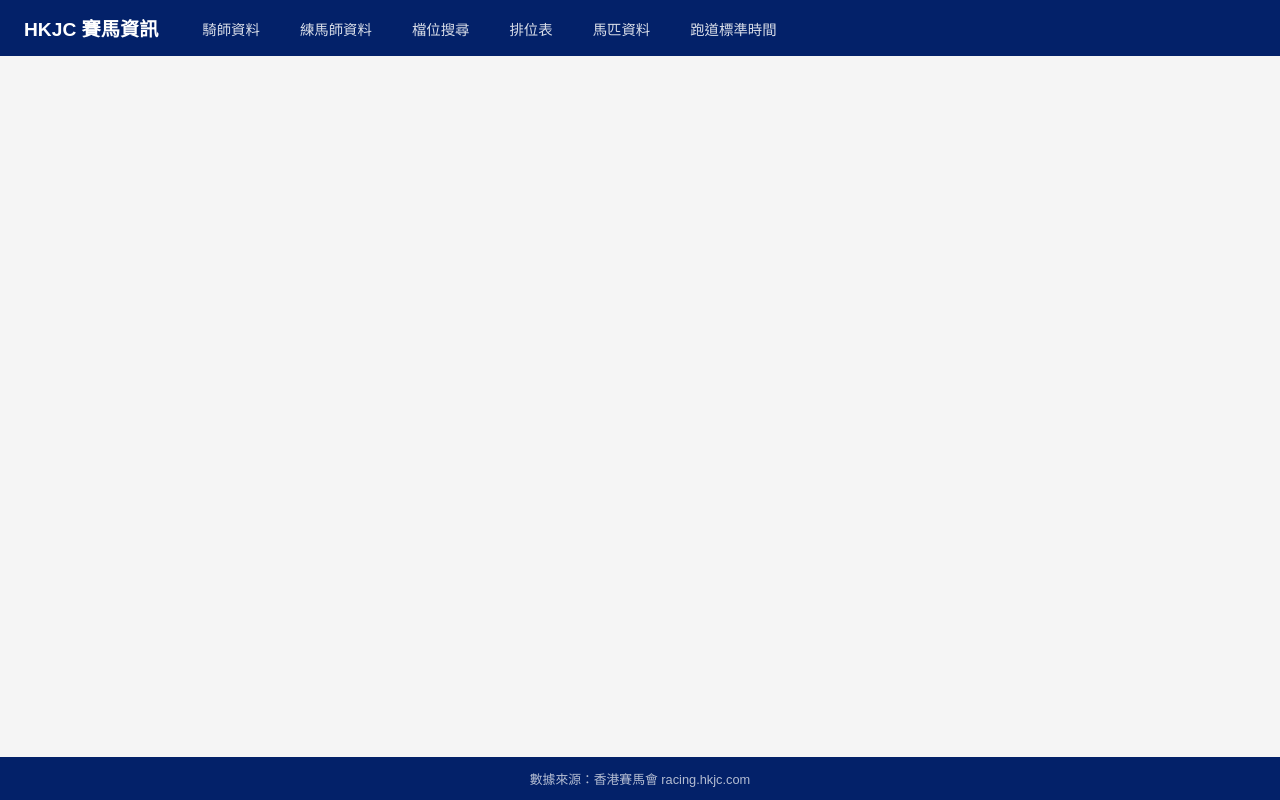
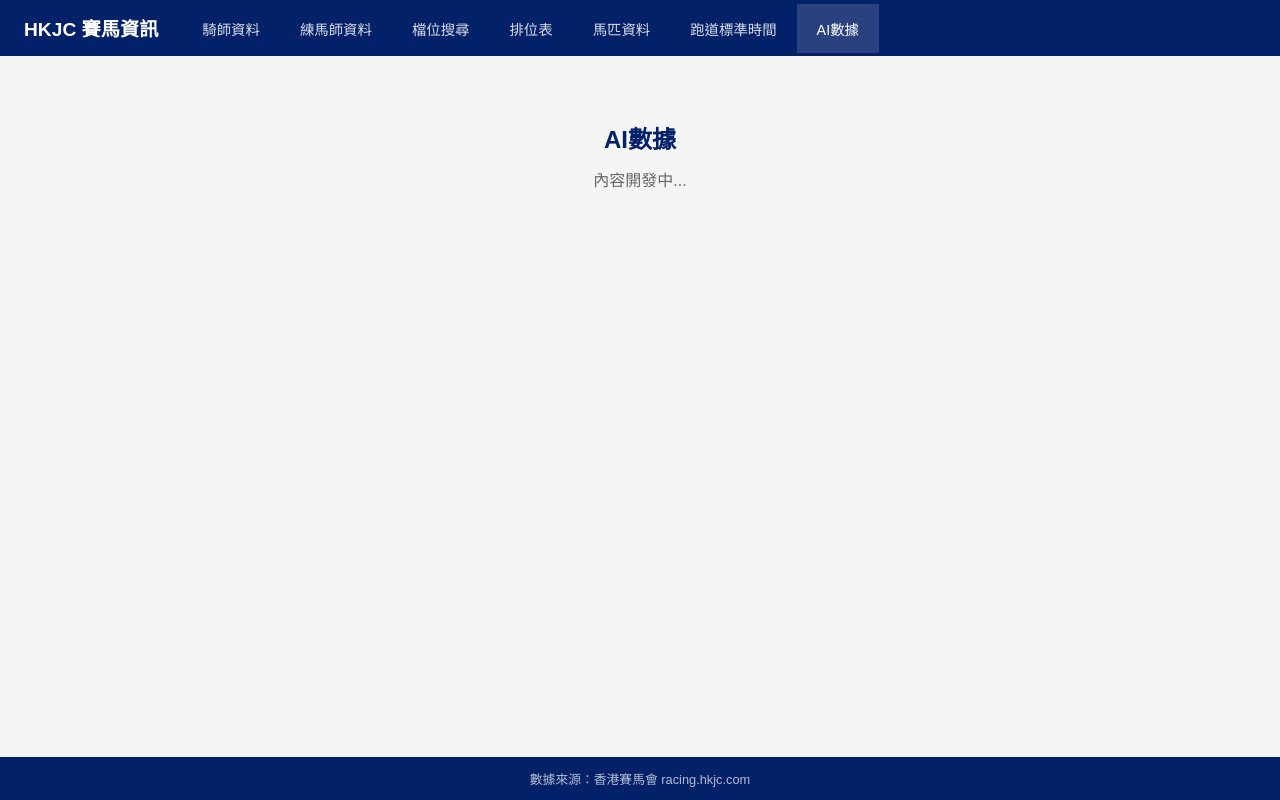
Before and after one commit to opopligher1996/hkjc-webs, a React (Vite) app in the folder frontend/: page /ai-data in a window 1280 px wide. Built offline with nearby package versions, Linux system fonts and the light colour scheme; the HTML template or start-up script is replaced by a standard one.

Commit message:
Add AI數據 nav tab (placeholder page)

```diff
--- a/frontend/src/App.jsx
+++ b/frontend/src/App.jsx
@@ -6,6 +6,7 @@ import DrawPage from './pages/DrawPage';
 import RacecardPage from './pages/RacecardPage';
 import HorsePage from './pages/HorsePage';
 import CourseTimePage from './pages/CourseTimePage';
+import AiDataPage from './pages/AiDataPage';
 
 export default function App() {
   return (
@@ -20,7 +21,7 @@ export default function App() {
             <li><NavLink to="/racecard">排位表</NavLink></li>
             <li><NavLink to="/horses">馬匹資料</NavLink></li>
             <li><NavLink to="/coursetime">跑道標準時間</NavLink></li>
-
+            <li><NavLink to="/ai-data">AI數據</NavLink></li>
           </ul>
         </nav>
 
@@ -32,7 +33,7 @@ export default function App() {
             <Route path="/racecard" element={<RacecardPage />} />
             <Route path="/horses" element={<HorsePage />} />
             <Route path="/coursetime" element={<CourseTimePage />} />
-
+            <Route path="/ai-data" element={<AiDataPage />} />
           </Routes>
         </main>
 
--- /dev/null
+++ b/frontend/src/pages/AiDataPage.jsx
@@ -0,0 +1,10 @@
+import React from 'react';
+
+export default function AiDataPage() {
+  return (
+    <div style={{ padding: '40px 24px', textAlign: 'center', color: '#666' }}>
+      <h2 style={{ color: '#032169', marginBottom: '12px' }}>AI數據</h2>
+      <p>內容開發中...</p>
+    </div>
+  );
+}
```
